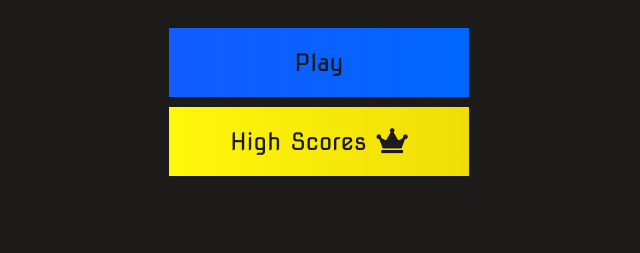
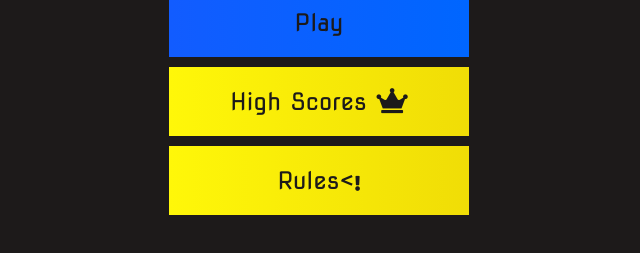
Before and after one commit to KendallDoesCoding/quiz, a plain HTML site: page index.html in a window 1280 px wide. Shown: the part 351-604 px from the top of the page, without its empty margins (321-961 px from the left). Drawn offline with Linux system fonts and the light colour scheme.

Commit message:
Update index.html

```diff
--- a/index.html
+++ b/index.html
@@ -15,6 +15,8 @@
             <h1>Are you Ready?</h1>
             <a href="/game.html" class="btn">Play</a>
             <a href="/highscores.html" id="highscore-btn" class="btn">High Scores<i class="fas fa-crown"></i></a>
+            <a href="/rules.html" id="highscore-btn" class="btn">Rules<<i class="fas fa-exclamation"></i></a>
+
         </div>
     </div>
 </body>
```
